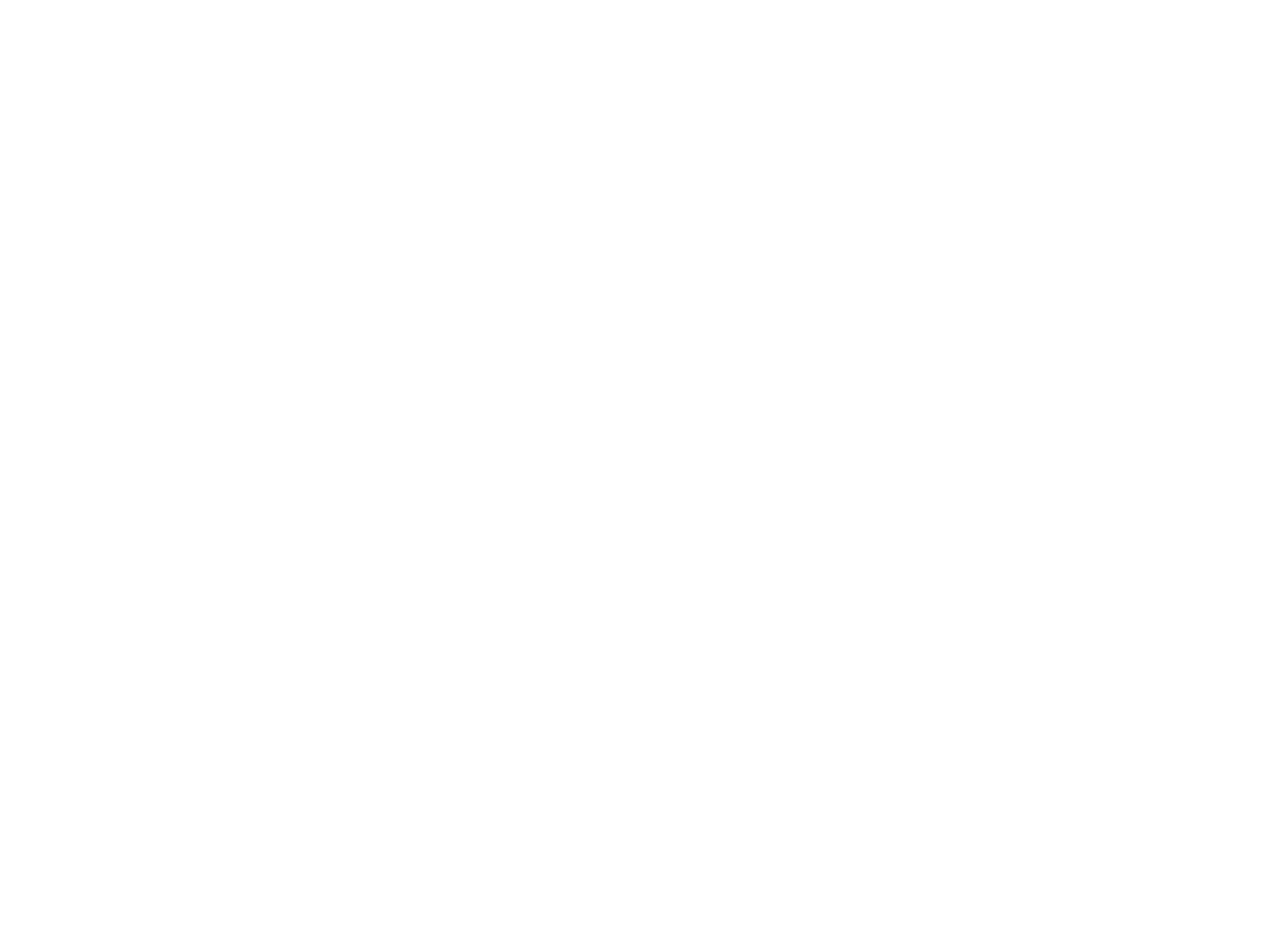
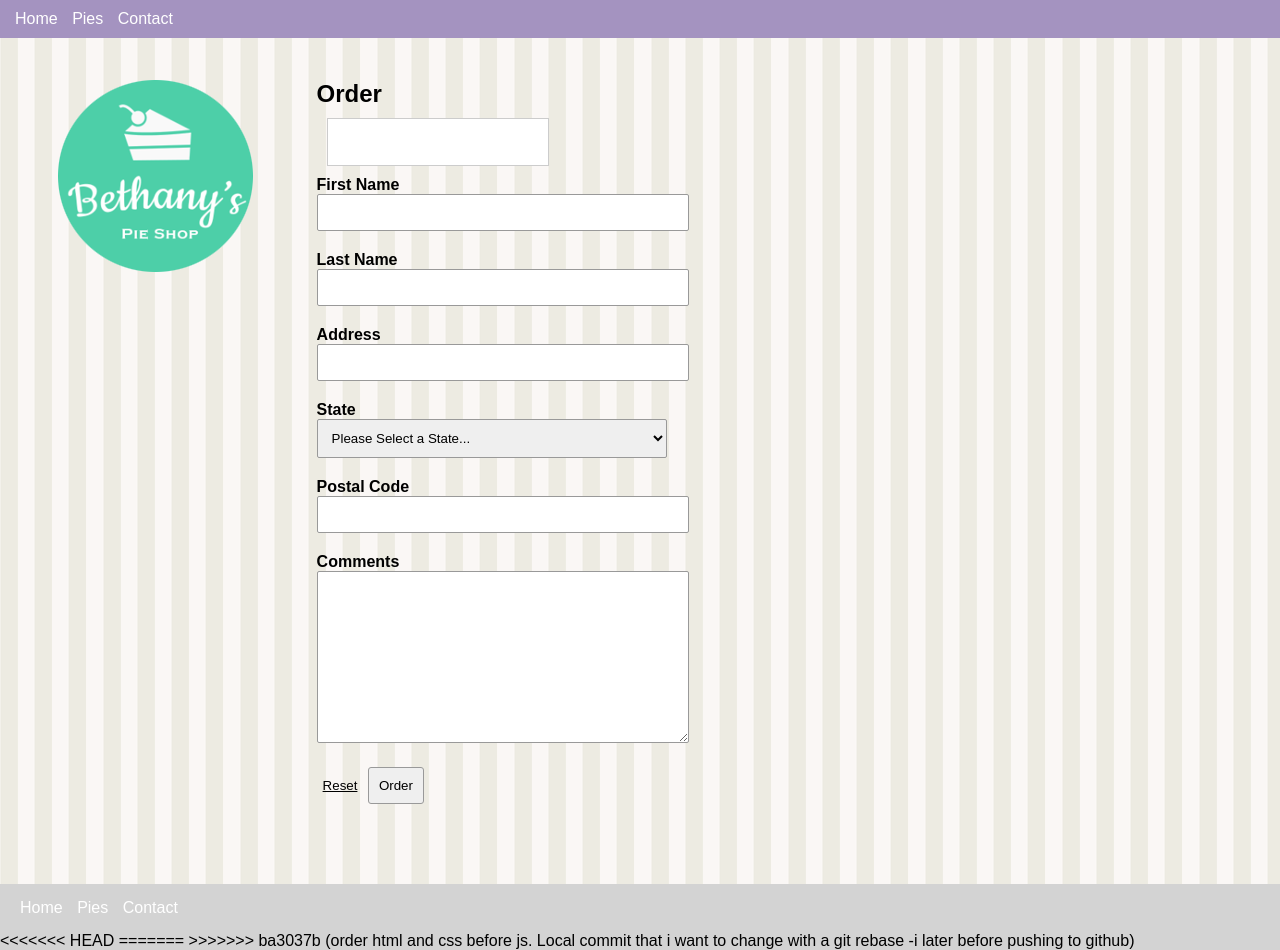
Before and after one commit to pfelto/websiteGS, a website: page order.html in a window 1280 px wide. Before the commit the page ends 800 px from the top, so only its background shows below. Drawn offline with Linux system fonts and the light colour scheme.

Commit message:
Finished all frontend development for the course

```diff
--- /dev/null
+++ b/order.css
@@ -0,0 +1,38 @@
+/* Add margin between each element in form */
+
+
+@media only screen and (min-width: 768px) {
+    article {
+        width: 350px;
+    }
+}
+
+.input-group {
+    margin-bottom: 20px;
+}
+
+.input-group input,
+.input-group textarea,
+.input-group select {
+    padding: 10px;
+    border: solid 1px #999;
+    border-radius: 2px;
+    width: 100%;
+}
+
+label {
+    font-weight: 600;
+}
+
+input[type="reset"] {
+    background: transparent;
+    border: 0;
+    text-decoration: underline;
+    cursor: pointer;
+}
+
+input[type="submit"] {
+    border: solid 1px #999;
+    border-radius: 3px;
+    padding: 10px;
+}
--- a/order.html
+++ b/order.html
@@ -0,0 +1,95 @@
+<!DOCTYPE html>
+<html lang="en">
+<head>
+    <meta charset="UTF-8">
+    <meta http-equiv="X-UA-Compatible" content="IE=edge">
+    <meta name="viewport" content="width=device-width, initial-scale=1.0">
+    <link rel="stylesheet" href="site.css" type="text/css">
+    <link rel="stylesheet" href="order.css" type="text/css">
+    <title>Order | Bethany's Pie Shop</title>
+
+</head>
+<body>
+    <!-- Header navigation bar -->
+    <header>
+        <nav>
+            <ul>
+                <li><a href="/">Home</a></li>
+                <li><a href="pies.html">Pies</a></li>
+                <li><a href="contact.html">Contact</a></li>
+            </ul>
+        </nav>
+    </header>
+    <!-- Section for Bethany's logo -->
+    <!-- http://localhost:7071/api/post -->
+    <main>
+        <aside><img src="/images/logo.png" alt="Bethany's pie shop"></aside>
+        <article>
+            <h1>Order</h1>
+            <div class="pie">
+                <img src="">
+                <div class="columns">
+                    <div class="title"></div>
+                    <div class="price"></div>
+                </div>
+                <p class="desc"></p>
+            </div>
+            <form action="http://localhost:7071/api/post" method="POST">
+                <input type="hidden" id="pie-order" name="pie-order">
+                <input type="hidden" id="location" name="location">
+
+                <div class="input-group">
+                    <div><label for="first-name">First Name</label></div>
+                    <div><input type="text" name="first-name" id="first-name"></div>
+                </div>
+                <div class="input-group">
+                    <div><label for="last-name">Last Name</label></div>
+                    <div><input type="text" name="last-name" id="last-name"></div>
+                </div>
+                <div class="input-group">
+                    <div><label for="address">Address</label></div>
+                    <div><input type="text" name="address" id="address"></div>
+                </div>
+                <div class="input-group">
+                    <div><label for="state">State</label></div>
+                    <div>
+                        <select name="state" id="id">
+                            <option value="" selected>Please Select a State...</option>
+                            <option value="AL">AL</option>
+                            <option value="AK">AK</option>
+                            <!-- Can add more later but nah-->
+                        </select>
+                    </div>
+                </div>
+                <div class="input-group">
+                    <div><label for="postal-code">Postal Code</label></div>
+                    <div><input type="text" name="postal-code" id="postal-code"></div>
+                </div>
+                <div class="input-group">
+                    <div><label for="comments">Comments</label></div>
+                    <div>
+                        <textarea name="comments" id="comments" cols="30" rows="10"></textarea>
+                    </div>
+                </div>
+                <input type="reset" value="Reset" />
+                <input type="submit" value="Order" />
+            </form>
+        </article>
+    </main>
+    <footer>
+        <nav>
+            <ul>
+                <li><a href="/">Home</a></li>
+                <li><a href="pies.html">Pies</a></li>
+                <li><a href="contact.html">Contact</a></li>
+            </ul>
+        </nav>
+    </footer>
+</body>
+<<<<<<< HEAD
+<script src="order.js" type="text/javascript"></script>
+
+</html>
+=======
+</html>
+>>>>>>> ba3037b (order html and css before js. Local commit that i want to change with a git rebase -i later before pushing to github)
--- /dev/null
+++ b/order.js
@@ -0,0 +1,48 @@
+
+function onLoad(e){
+
+    let locationBox = document.querySelector("#location");
+    let location = {
+        latitude: "unknown", //default values
+        longitude: "unknown"
+    };
+
+    window.navigator.geolocation.getCurrentPosition(
+        function(position){
+            location = {
+                latitude: position.coords.latitude,
+                longitude: position.coords.longitude
+            }
+            locationBox.value = JSON.stringify(location);
+        },
+        function(error){
+            locationBox.value = JSON.stringify(location);
+    });
+
+
+/* break up into smaller functional parts? */
+
+function onLoad(e){
+    const order = localStorage.getItem("order");
+    if(!order) return;
+    const pieOrder = JSON.parse(order); //create an object from a string. opposite of json.stringify
+    const orderInput = document.querySelector("#pie-order");
+    orderInput.value = order;
+    //console.log(orderInput);
+    //console.log(orderInput.value);
+    //console.log(pieOrder); //pie order object from local store
+    const pie = document.querySelector('.pie');
+    //console.log(pie); //the pie div element and its childern like on pies.html except is blank and gets populated by JS
+    //const title = pie.querySelector('.title');
+    pie.querySelector(".title").innerText = pieOrder.title; //make the pie div's title equal to the title from the local storage order
+    //const price = pie.querySelector('.price');
+    pie.querySelector(".price").innerText = pieOrder.price;
+    //const desc = pie.querySelector('.desc');
+    pie.querySelector(".desc").innerText = pieOrder.desc;
+    //const img = pie.querySelector("img");
+    pie.querySelector("img").setAttribute('src',`images/${pieOrder.id}.png`);
+    pie.querySelector("img").setAttribute('alt',pieOrder.title);
+}
+
+
+window.addEventListener("DOMContentLoaded", onLoad);
```
Also changed, not shown: pies.html (+2 -1 lines), pies.js (added, +35 -0 lines).
